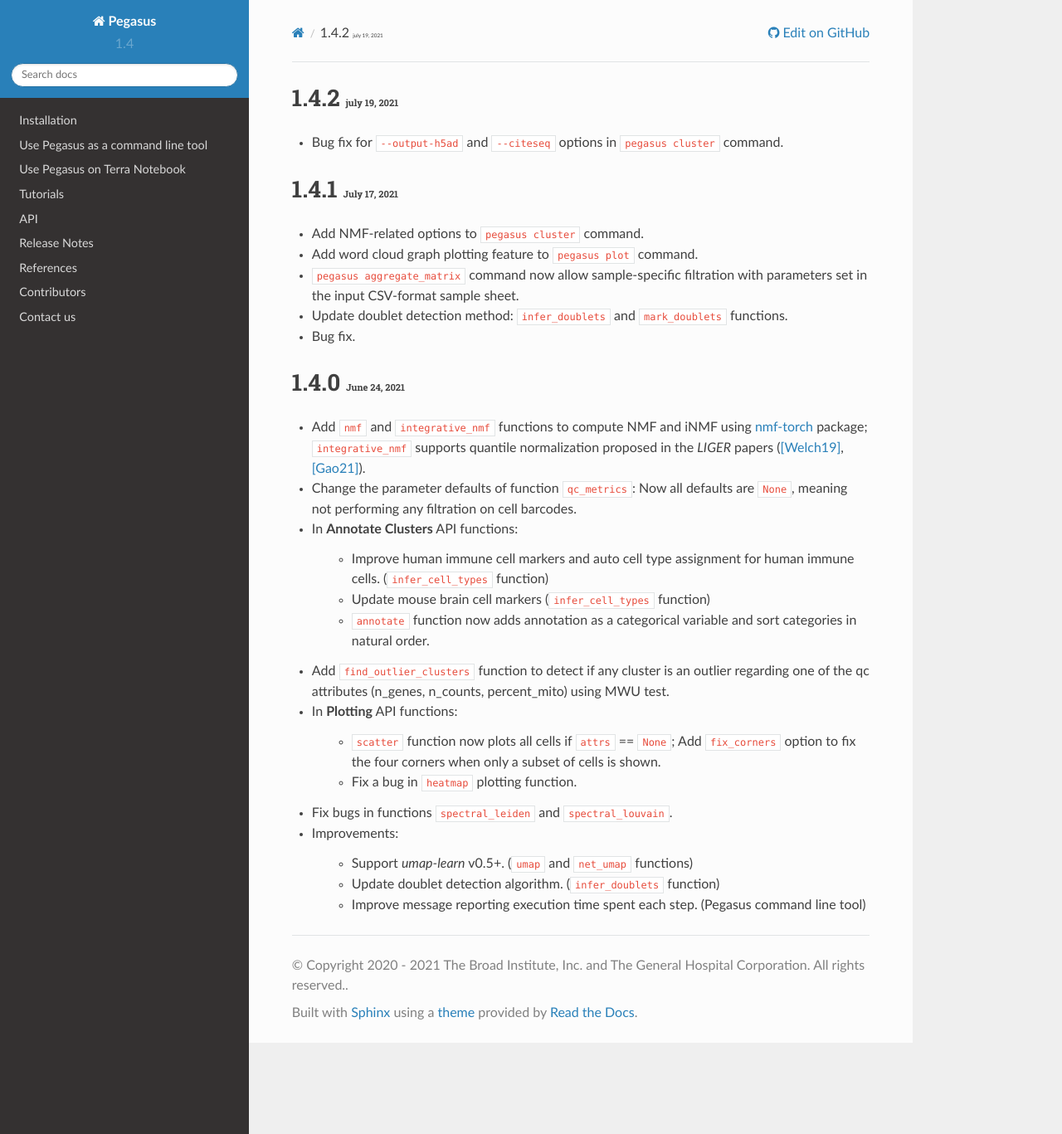
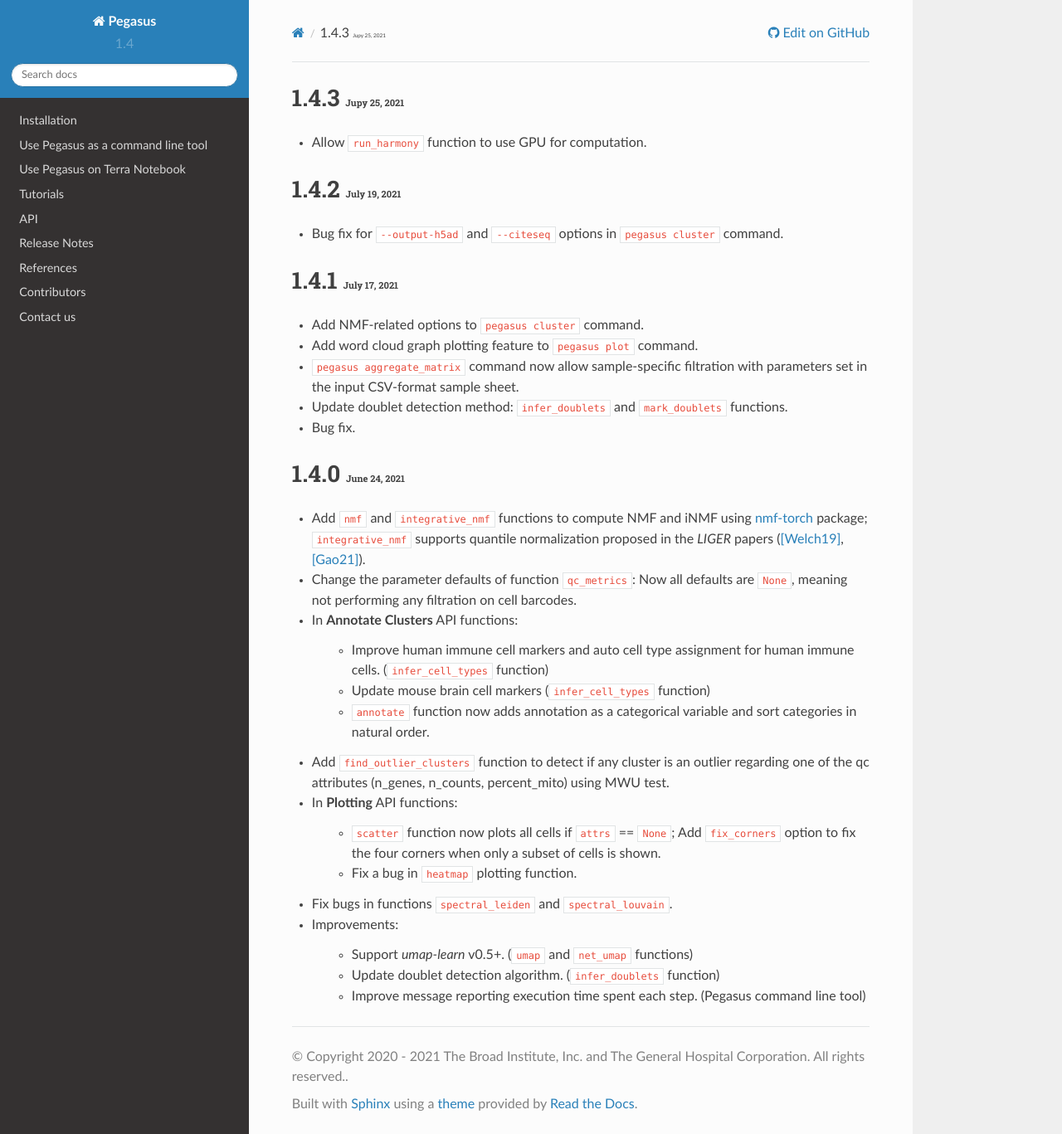
Before and after one commit to lilab-bcb/pegasus, a Sphinx documentation site: the page built from docs/release_notes/version_1_4.rst, in a window 1280 px wide and 1367 px high. Shown: the whole window at 83% size. Built offline with Sphinx 7.4.7 and the Read the Docs theme 2.0.0, drawn with Linux system fonts in a browser that asks for light colours; formulas are drawn with MathJax 3.

Commit message:
update docs

```diff
--- a/docs/release_notes/version_1_4.rst
+++ b/docs/release_notes/version_1_4.rst
@@ -1,4 +1,9 @@
-1.4.2 :small:`july 19, 2021`
+1.4.3 :small:`Jupy 25, 2021`
+^^^^^^^^^^^^^^^^^^^^^^^^^^^^^^^^^^
+
+* Allow ``run_harmony`` function to use GPU for computation.
+
+1.4.2 :small:`July 19, 2021`
 ^^^^^^^^^^^^^^^^^^^^^^^^^^^^^^^^^^
 
 * Bug fix for ``--output-h5ad`` and ``--citeseq`` options in ``pegasus cluster`` command.
```
